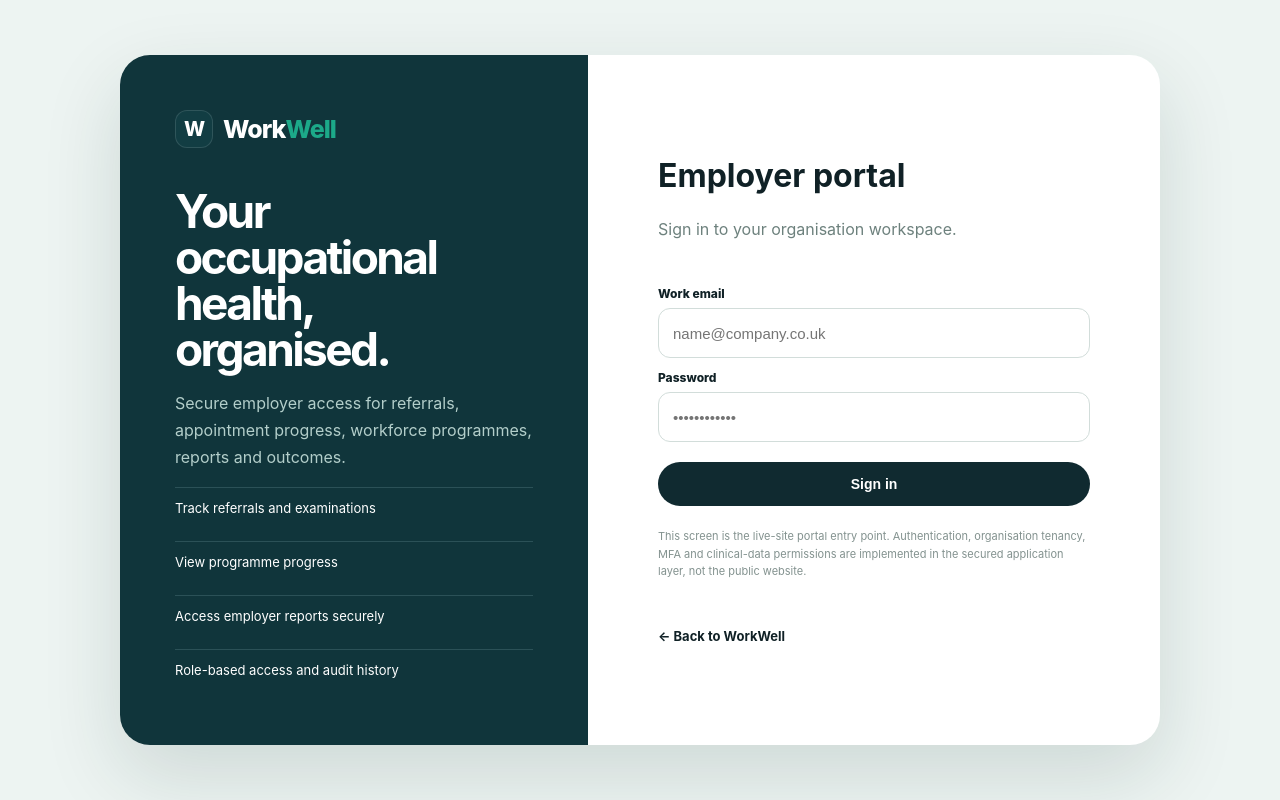
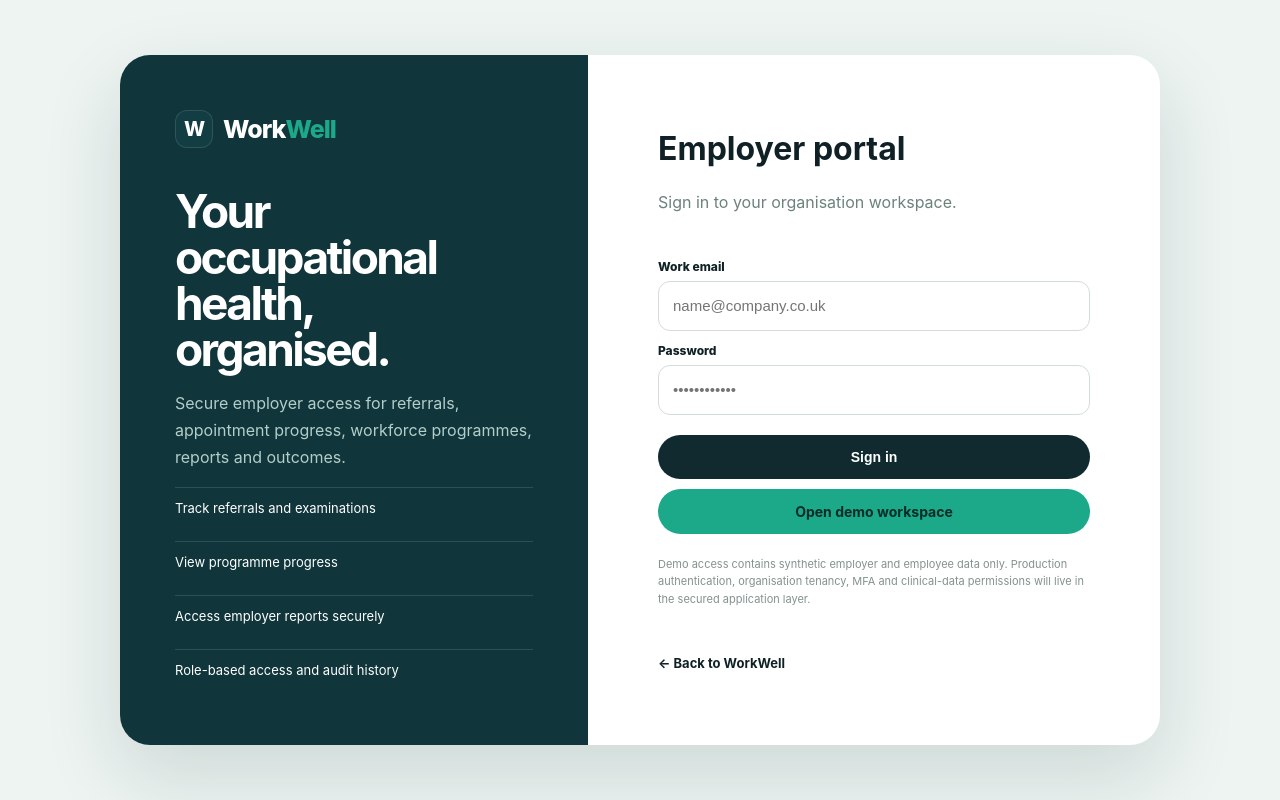
Before and after one commit to PluginPip/OHI-Rebrand, a Next.js app: page /portal in a window 1280 px wide. Built offline with nearby package versions, Linux system fonts and the light colour scheme.

Commit message:
Add employer workspace preview access

```diff
--- a/app/portal/page.tsx
+++ b/app/portal/page.tsx
@@ -26,7 +26,8 @@ export default function PortalPage() {
           <label htmlFor="password">Password</label>
           <input id="password" type="password" placeholder="••••••••••••" autoComplete="current-password" />
           <button className="button button-dark" type="button">Sign in</button>
-          <p className="portal-note">This screen is the live-site portal entry point. Authentication, organisation tenancy, MFA and clinical-data permissions are implemented in the secured application layer, not the public website.</p>
+          <a className="button button-primary" href="/portal/workspace" style={{marginTop: 10}}>Open demo workspace</a>
+          <p className="portal-note">Demo access contains synthetic employer and employee data only. Production authentication, organisation tenancy, MFA and clinical-data permissions will live in the secured application layer.</p>
           <a href="/" style={{marginTop: 12, fontSize: 13, fontWeight: 700}}>← Back to WorkWell</a>
         </div>
       </section>
```
